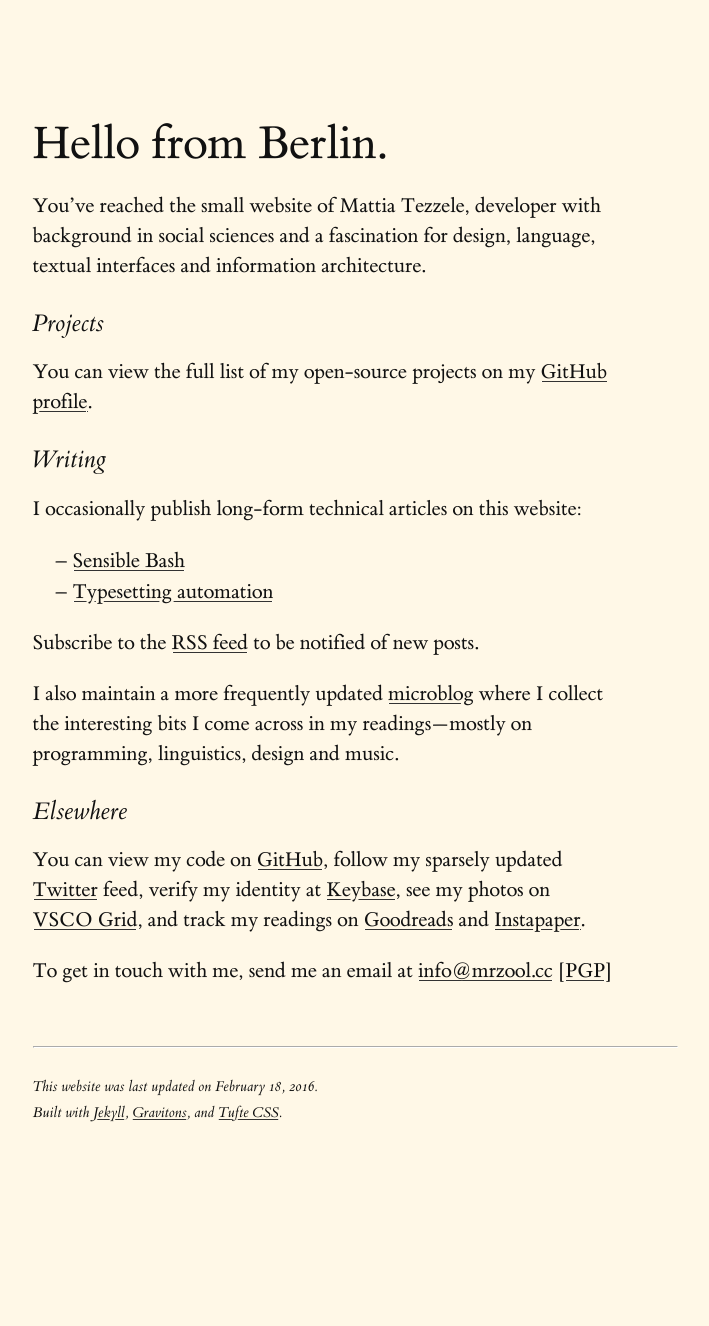
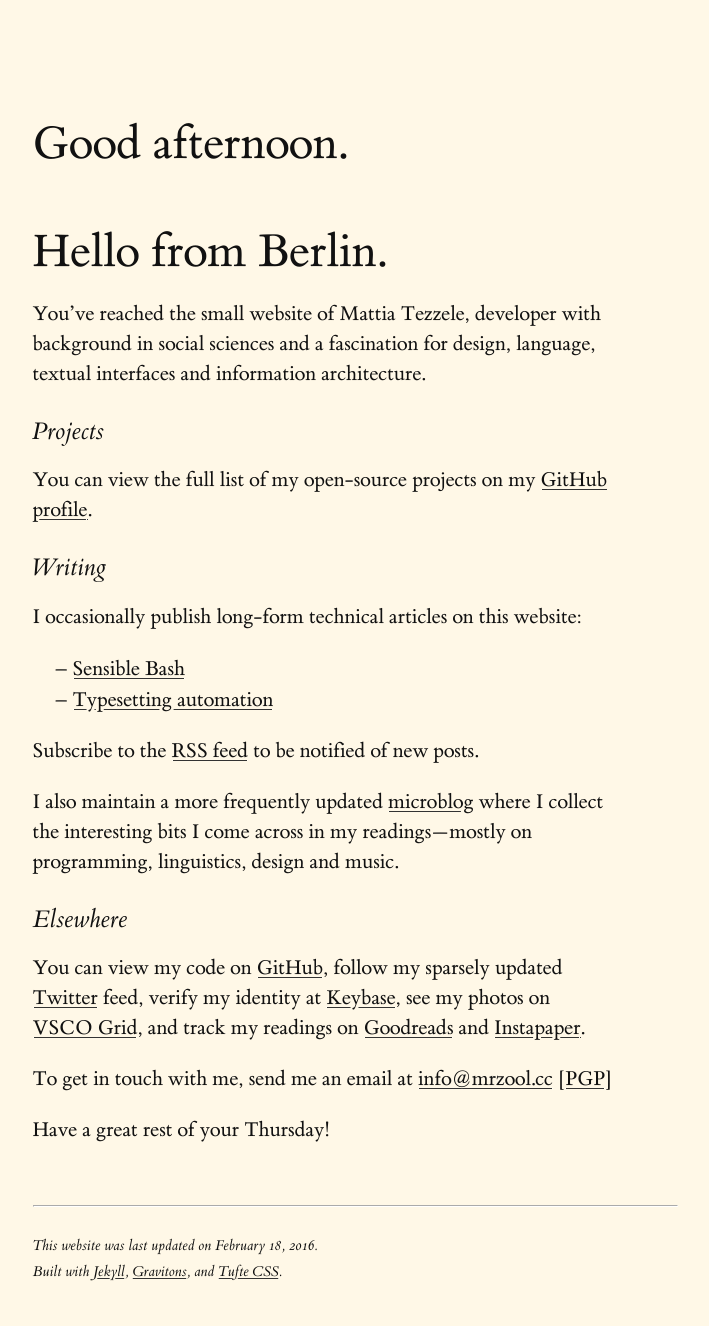
Before and after one commit to mrzool/mrzool.github.io, a Jekyll site: the page built from index.md, in a window 1280 px wide. Shown: the whole page, without its empty margins (285-994 px from the left). Built offline with Jekyll 4.4.1, drawn with Linux system fonts in a browser that asks for light colours; before the commit the page ends 1167 px from its top, so only the background shows below that; some of the changed lines change nothing that is shown.

Commit message:
Add user time and day detection

```diff
--- /dev/null
+++ b/_includes/_bye.html
@@ -0,0 +1,32 @@
+<script>
+  var day;
+  switch (new Date().getDay()) {
+    case 0:
+      day = "Sunday";
+      break;
+    case 1:
+      day = "Monday";
+      break;
+    case 2:
+      day = "Tuesday";
+      break;
+    case 3:
+      day = "Wednesday";
+      break;
+    case 4:
+      day = "Thursday";
+      break;
+    case 5:
+      day = "Friday";
+      break;
+    case 6:
+      day = "Saturday";
+      break;
+    default:
+      day = "day";
+  }
+  document.write("<p>Have a great rest of your " + day + "!</p>");
+</script>
+<noscript>
+  <p>Have a great rest of your day!</p>
+</noscript>
--- /dev/null
+++ b/_includes/_greeting.html
@@ -0,0 +1,11 @@
+<script>
+var userTime = new Date().getHours();
+if ( userTime < 12 )  {  document.write("<h1>Good morning.</h1>"); }
+else if ( userTime >= 12 && userTime <= 17 ) { document.write("<h1>Good afternoon.</h1>"); }
+else if ( userTime > 17 && userTime <= 24 ) { document.write("<h1>Good evening.</h1>"); }
+else { document.write("Hello there."); }
+</script>
+
+<noscript>
+  <h1>Hello there.</h1>
+</noscript>
--- a/_layouts/default.html
+++ b/_layouts/default.html
@@ -3,7 +3,9 @@
   {% include _head.html %}
   <body class="container">
     <main class="pt4 px2 mb4">
+      {% include _greeting.html %}
       {{ content }}
+      {% include _bye.html %}
     </main>
     <hr class="ml2 mr2" style="border-color: white">
     {% include _footer.html %}
```
